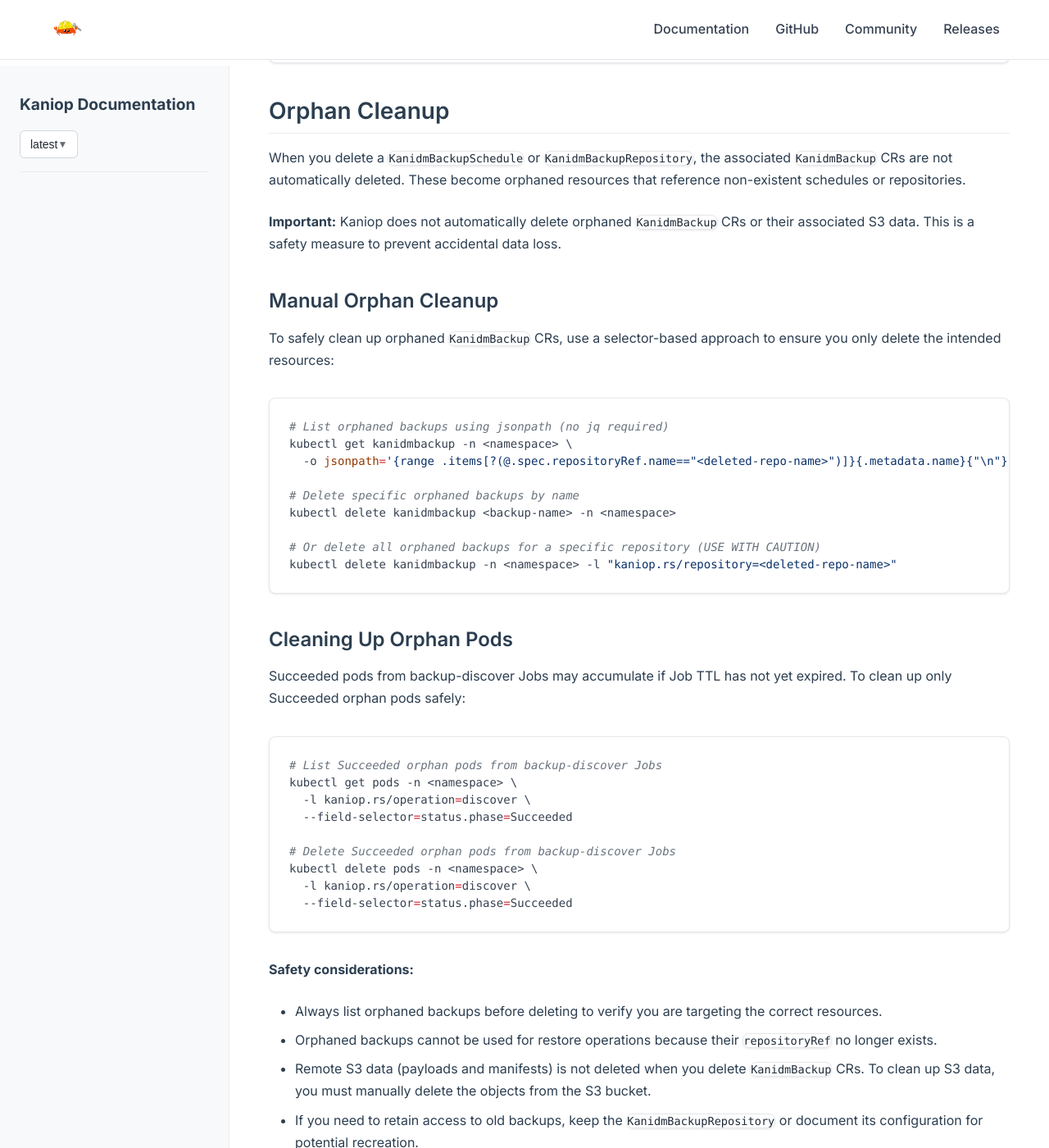
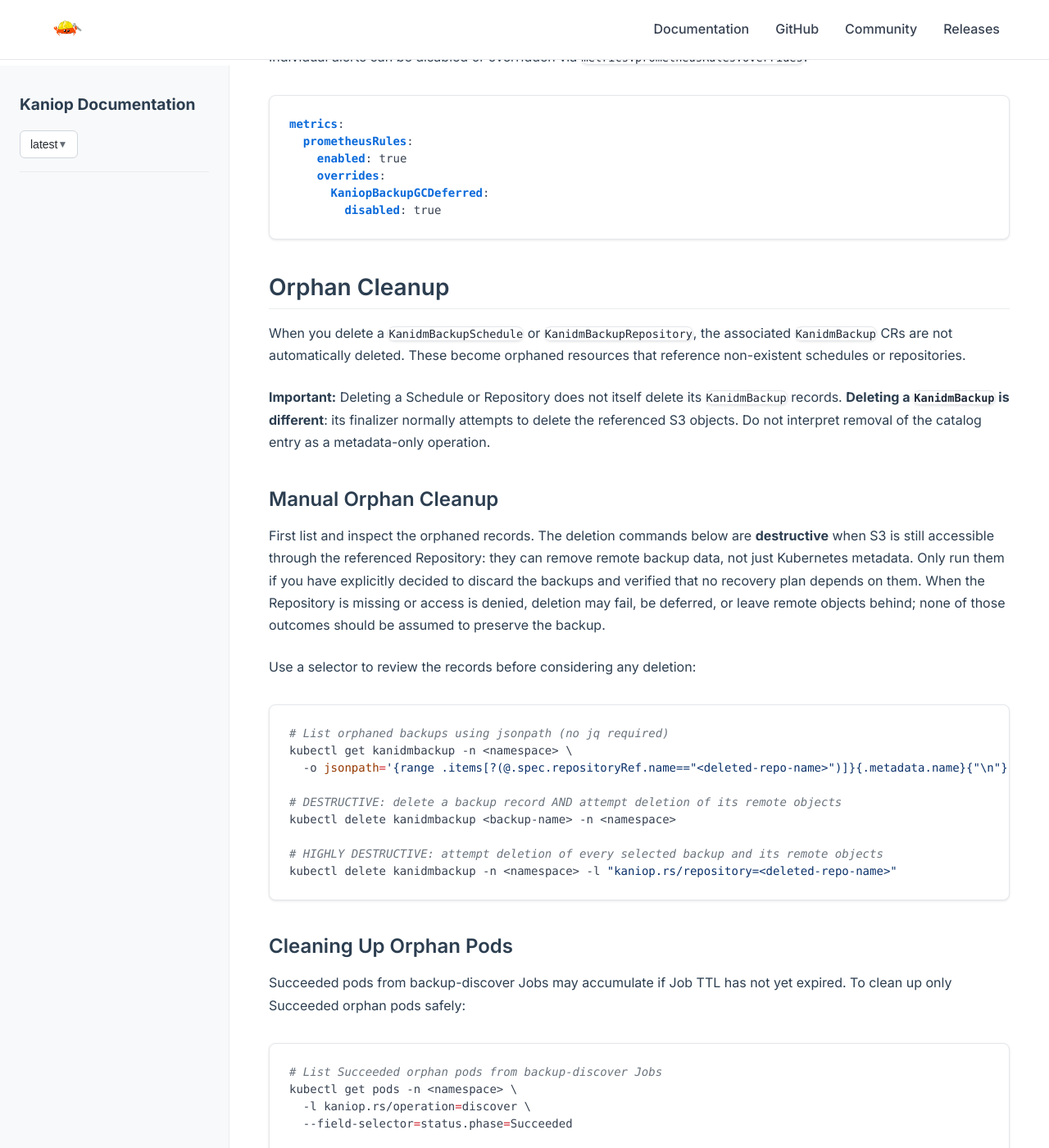
Before and after one commit to pando85/pando85.github.io, a Jekyll site: the page built from docs/kaniop/latest/usage/backup-restore.md, in a window 1280 px wide and 1400 px high, scrolled down 24223 px. Shown: the whole window at 82% size. Built offline with Jekyll 4.4.1, drawn with Linux system fonts in a browser that asks for light colours; some of the changed text lies outside the part shown.

Commit message:
deploy: pando85/kaniop@5e21e723c99d6183150df72fa27eef1540557201

````diff
--- a/docs/kaniop/latest/usage/backup-restore.md
+++ b/docs/kaniop/latest/usage/backup-restore.md
@@ -368,6 +368,17 @@ spec:
   manifestKey: <exact-manifest-key>
 ```
 
+**Data-loss warning:** The manually created `KanidmBackup` above is not a harmless
+read-only catalog pointer. Deleting it normally invokes Kaniop's finalizer,
+which attempts to delete the referenced manifest and payload from S3 when the
+repository is accessible. **Do not delete this record to tidy up after disaster
+recovery if the retained backup must remain available.** Keep the catalog entry
+and repository configuration for as long as the backup is needed. S3 Object
+Lock may defer deletion, but should never be relied on to protect against
+an accidental `kubectl delete kanidmbackup`. The proposed distinction between
+operator-managed and manually authored backup records is tracked in
+[#1222](https://github.com/pando85/kaniop/issues/1222); it is not yet implemented.
+
 Wait until the catalog entry is `Ready`. This validates the manifest against the supplied backup ID and original Kanidm UID. Payload size and SHA-256 are verified later by the restore source-preparation Job before the database mutation boundary.
 
 Create the replacement Kanidm with the same Kanidm domain and the same pinned Kanidm version/image as the retained backup, obtain its new Kubernetes UID, then create the restore with all three audit annotations:
@@ -659,21 +670,32 @@ metrics:
 
 When you delete a `KanidmBackupSchedule` or `KanidmBackupRepository`, the associated `KanidmBackup` CRs are not automatically deleted. These become orphaned resources that reference non-existent schedules or repositories.
 
-**Important:** Kaniop does not automatically delete orphaned `KanidmBackup` CRs or their associated S3 data. This is a safety measure to prevent accidental data loss.
+**Important:** Deleting a Schedule or Repository does not itself delete its
+`KanidmBackup` records. **Deleting a `KanidmBackup` is different**: its
+finalizer normally attempts to delete the referenced S3 objects. Do not
+interpret removal of the catalog entry as a metadata-only operation.
 
 ### Manual Orphan Cleanup
 
-To safely clean up orphaned `KanidmBackup` CRs, use a selector-based approach to ensure you only delete the intended resources:
+First list and inspect the orphaned records. The deletion commands below
+are **destructive** when S3 is still accessible through the referenced
+Repository: they can remove remote backup data, not just Kubernetes metadata.
+Only run them if you have explicitly decided to discard the backups and verified
+that no recovery plan depends on them. When the Repository is missing or access
+is denied, deletion may fail, be deferred, or leave remote objects behind; none
+of those outcomes should be assumed to preserve the backup.
+
+Use a selector to review the records before considering any deletion:
 
 ```bash
 # List orphaned backups using jsonpath (no jq required)
 kubectl get kanidmbackup -n <namespace> \
   -o jsonpath='{range .items[?(@.spec.repositoryRef.name=="<deleted-repo-name>")]}{.metadata.name}{"\n"}{end}'
 
-# Delete specific orphaned backups by name
+# DESTRUCTIVE: delete a backup record AND attempt deletion of its remote objects
 kubectl delete kanidmbackup <backup-name> -n <namespace>
 
-# Or delete all orphaned backups for a specific repository (USE WITH CAUTION)
+# HIGHLY DESTRUCTIVE: attempt deletion of every selected backup and its remote objects
 kubectl delete kanidmbackup -n <namespace> -l "kaniop.rs/repository=<deleted-repo-name>"
 ```
 
@@ -697,7 +719,7 @@ kubectl delete pods -n <namespace> \
 
 - Always list orphaned backups before deleting to verify you are targeting the correct resources.
 - Orphaned backups cannot be used for restore operations because their `repositoryRef` no longer exists.
-- Remote S3 data (payloads and manifests) is not deleted when you delete `KanidmBackup` CRs. To clean up S3 data, you must manually delete the objects from the S3 bucket.
+- Deleting a `KanidmBackup` can trigger deletion of its S3 payload and manifest through the finalizer. If the Repository is unavailable, objects may instead remain orphaned. Verify the outcome in S3; **do not** assume either that data was preserved or that the bucket is empty.
 - If you need to retain access to old backups, keep the `KanidmBackupRepository` or document its configuration for potential recreation.
 - Do not use blanket deletion commands like `kubectl delete kanidmbackup --all` without first verifying that all backups are truly orphaned and no longer needed.
 
````
